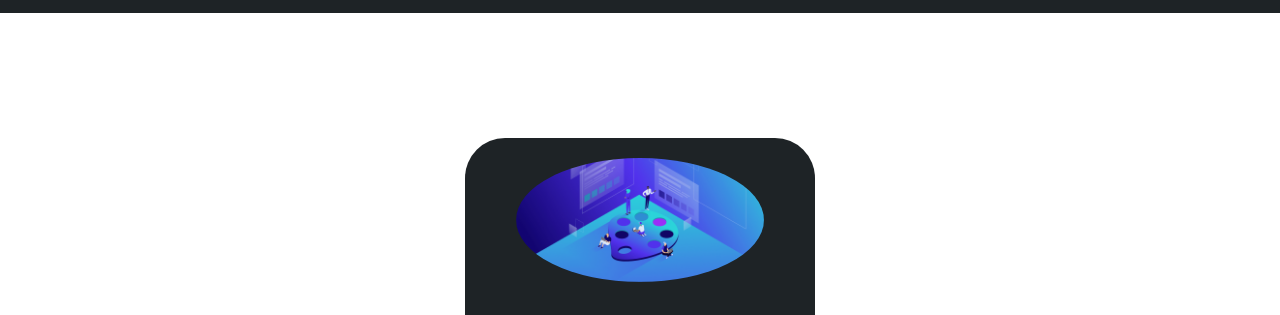
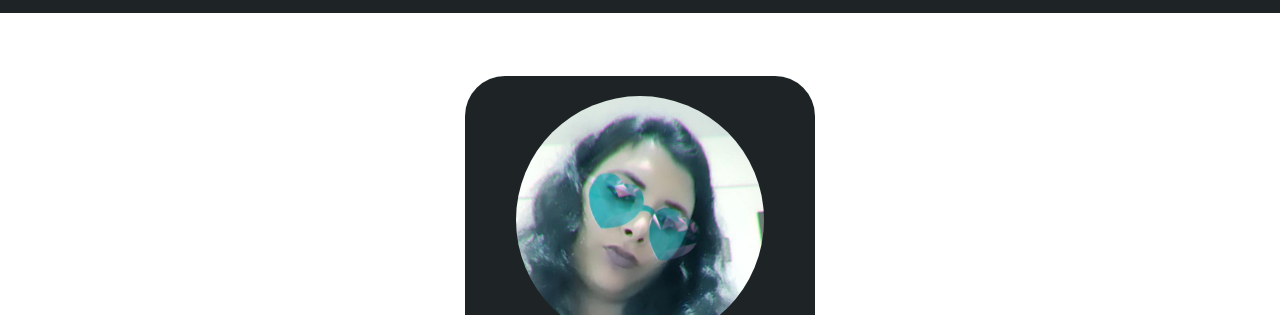
Before and after one commit to beel-ani/documentoImport, a plain HTML site: page index.html in a window 1280 px wide. Shown: the part 81-396 px from the top of the page. Drawn offline with nearby package versions, Linux system fonts and the light colour scheme.

Commit message:
Update index.html

```diff
--- a/index.html
+++ b/index.html
@@ -44,7 +44,7 @@ index.html
             <div class="contenido-banner">
 
                 <div class="contenedor-img">
-                    <img src="./imagenes/portfoliodesing.jpg" alt="">
+                    <img src="./imagenes/file.jpg" alt="">
                 </div>
                 <h1>belen baigorria</h1>
                 <h2>desarrollo web</h2>
```
